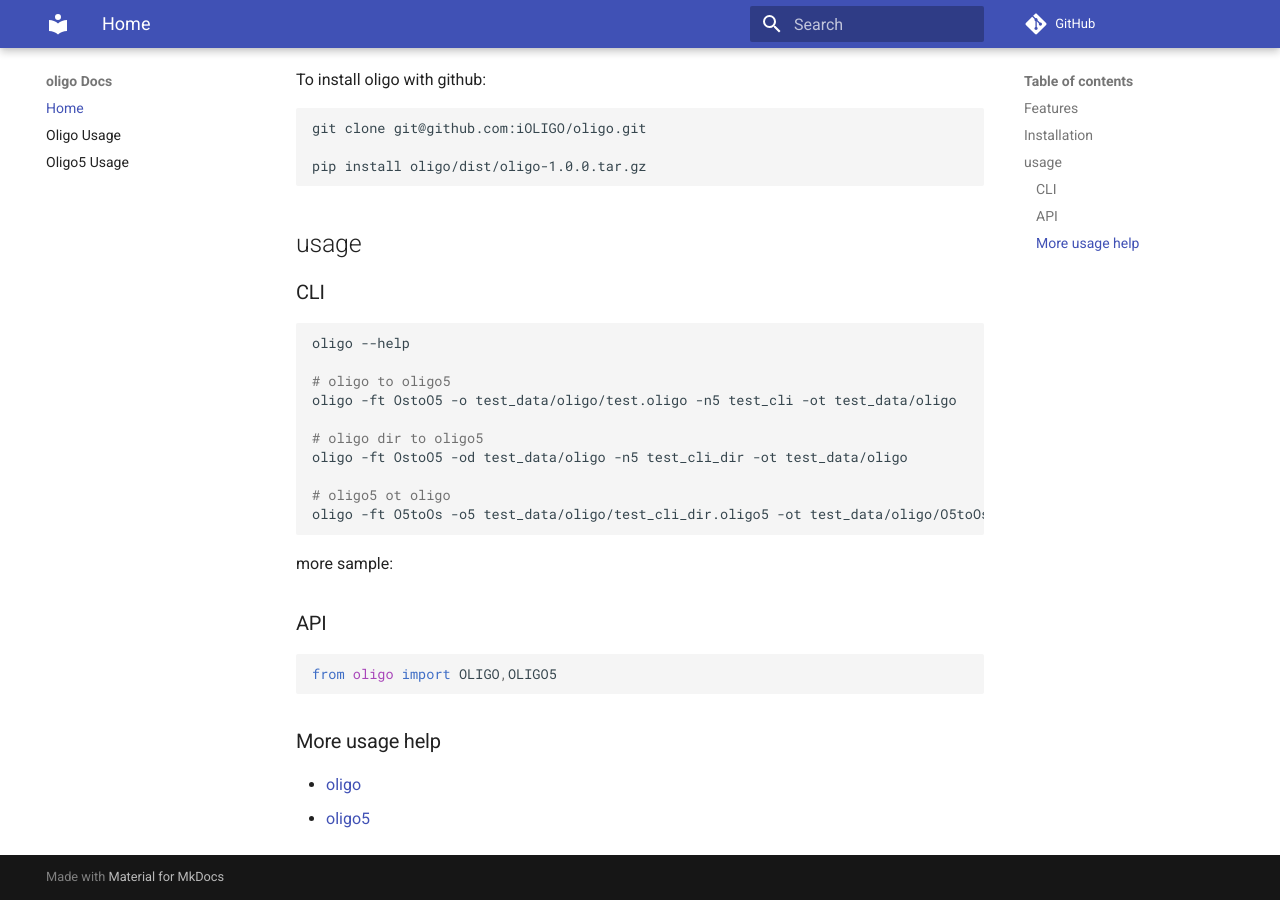
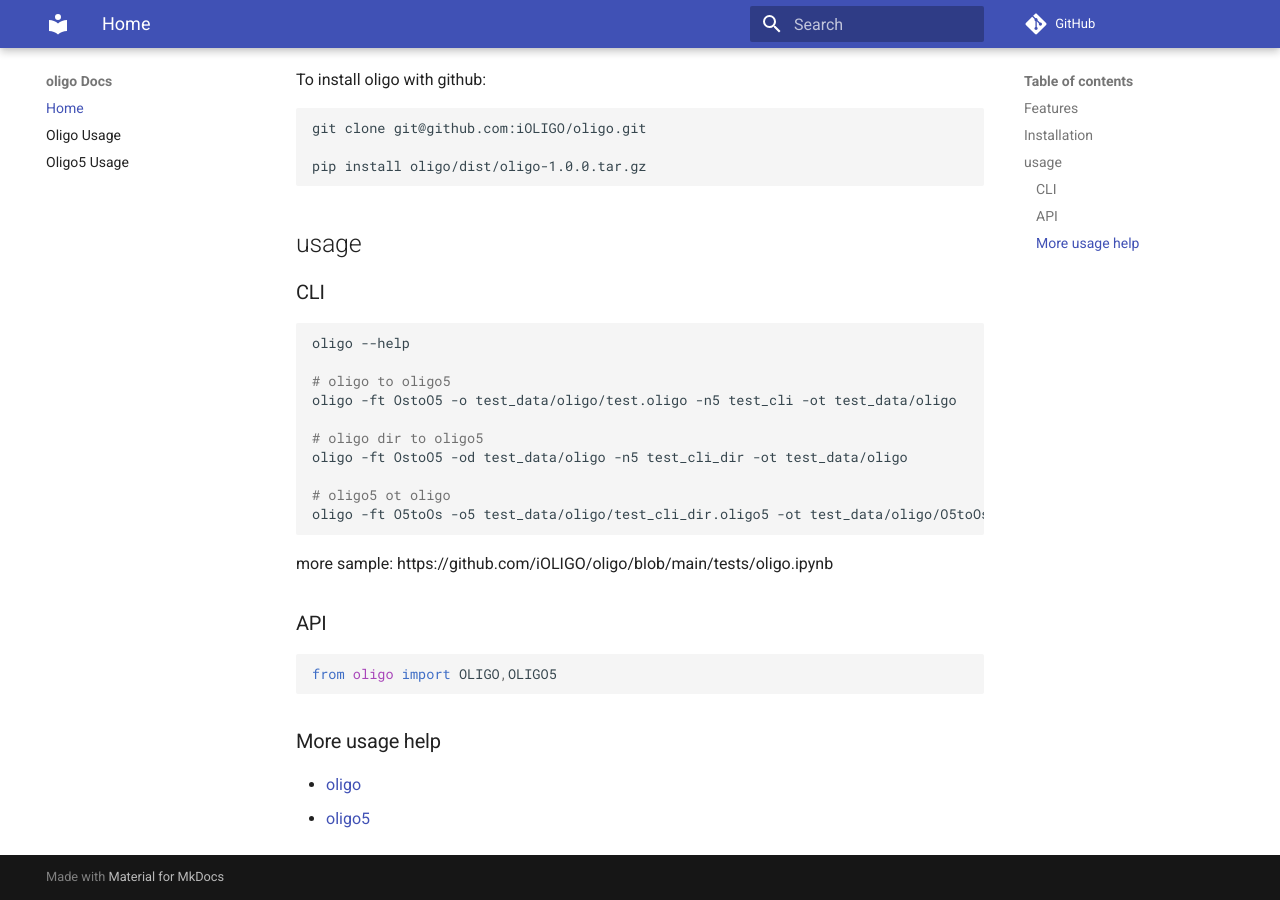
Before and after one commit to iOLIGO/ioligo, an MkDocs documentation site: the page built from docs/index.md, in a window 1280 px wide and 900 px high, scrolled down 591 px. Built offline with MkDocs 1.6.1 and Material for MkDocs 9.7.7, drawn with Linux system fonts in a browser that asks for light colours; comment, search, counter and statistics services are not loaded; some of the changed lines change nothing that is shown.

Commit message:
oligo v1.0.0 test

````diff
--- a/docs/index.md
+++ b/docs/index.md
@@ -45,7 +45,7 @@
 oligo -ft O5toOs -o5 test_data/oligo/test_cli_dir.oligo5 -ot test_data/oligo/O5toOs_cli
 ```
 
-more sample:
+more sample: https://github.com/iOLIGO/oligo/blob/main/tests/oligo.ipynb
 
 ### API
 
````
Also changed, not shown: 1 other file.
